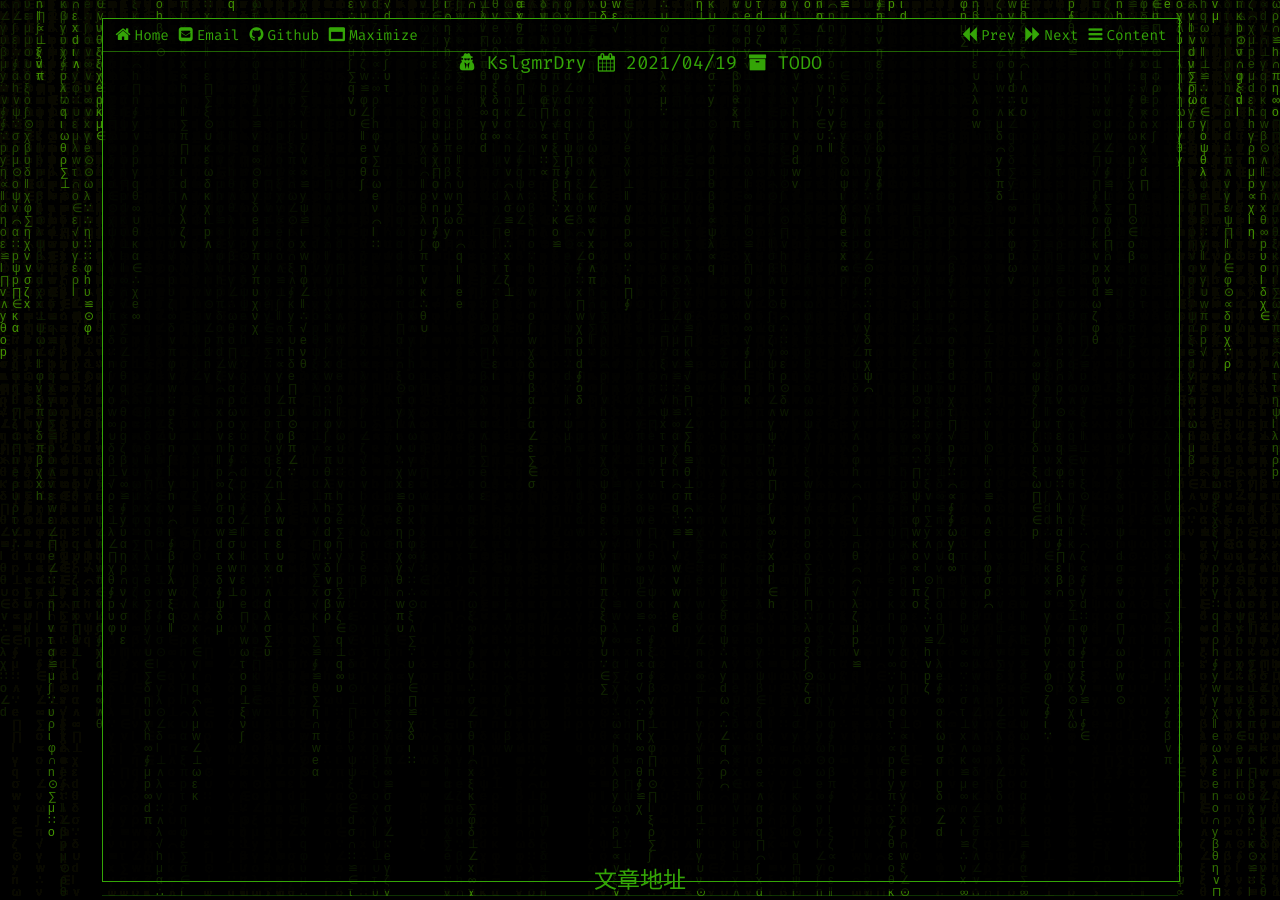
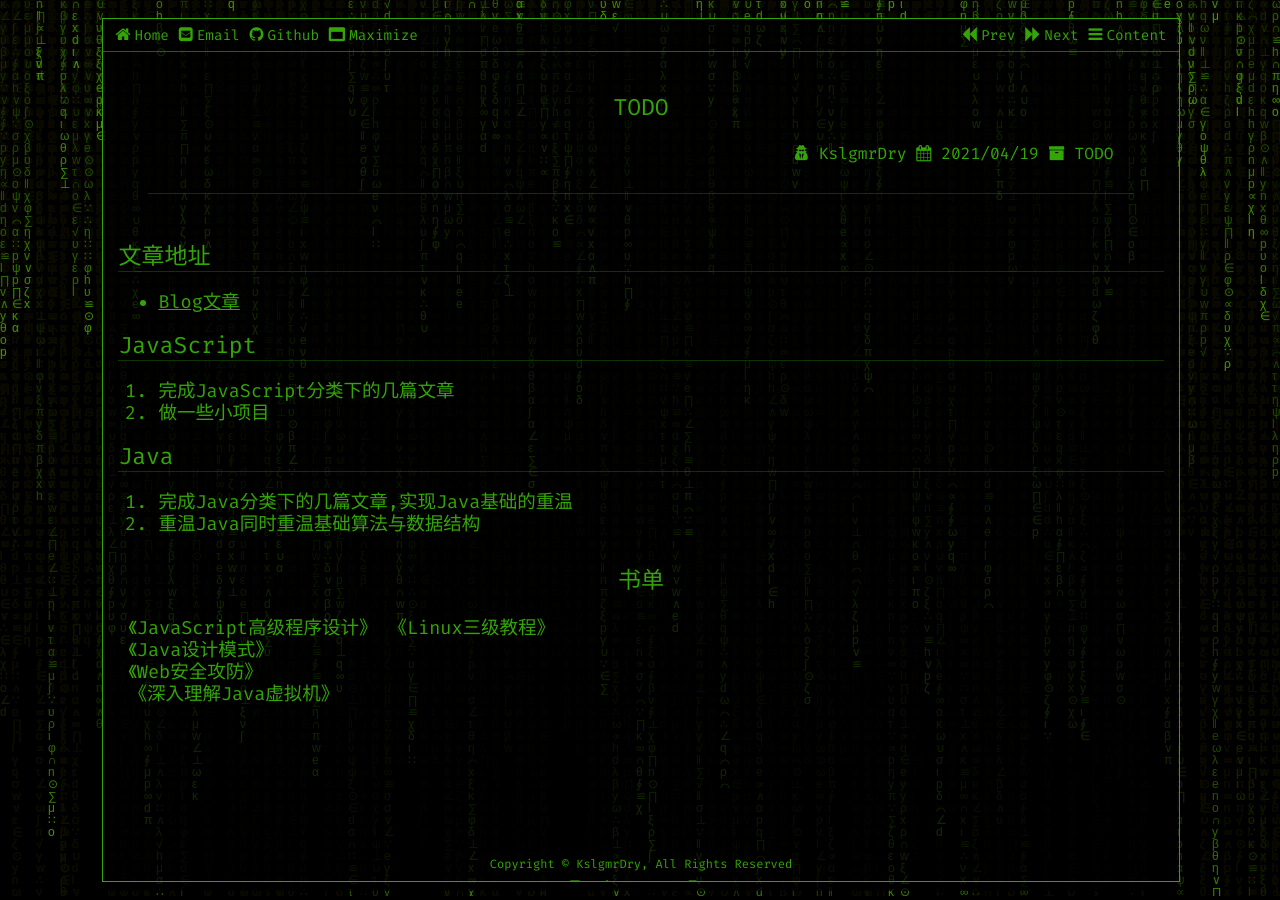
Before and after one commit to dmax0/dmax0.github.io, a Jekyll site: the page built from _posts/2021-04-19-TODO.md, in a window 1280 px wide. Built offline with Jekyll 4.4.1, drawn with Linux system fonts in a browser that asks for light colours.

Commit message:
Update default.html

```diff
--- a/_layouts/default.html
+++ b/_layouts/default.html
@@ -6,10 +6,10 @@
     <div class="container" id="ctner">
       {% include header.html %}
       <div class="div_article" id="div_atcl">
-<!--         <article id="main_atcl" itemscope itemtype="http://schema.org/BlogPosting">
+        <article id="main_atcl" itemscope itemtype="http://schema.org/BlogPosting">
           {{content}}
           {% include list_of_articles.html %}
-        </article> -->
+        </article>
           {% if page.footer == true %}
           {% include footer.html %}
           {% endif %}
```
